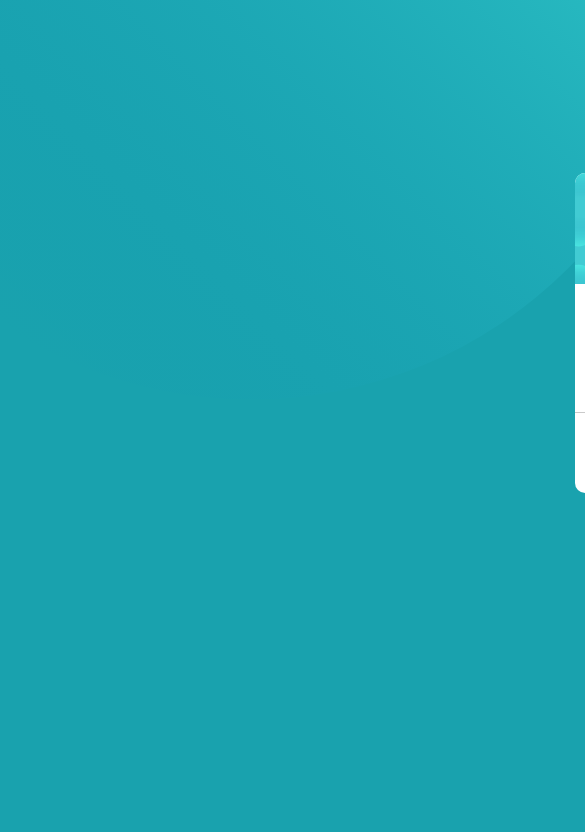
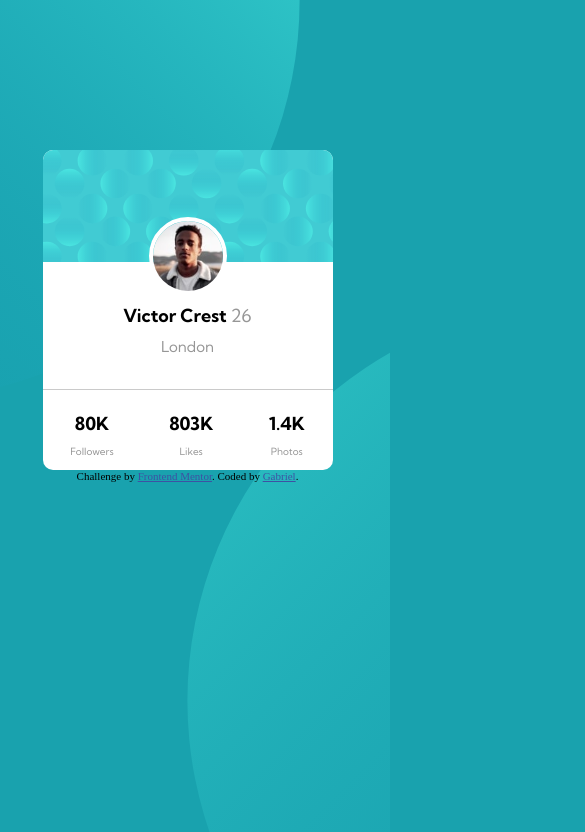
Before and after one commit to Gabrieldrc/FrontEndPractice01, a plain HTML site: page index.html in a window 390 px wide. Shown: the top 832 px of the page, 585 px wide, since content can reach past the window. Drawn offline with Linux system fonts and the light colour scheme.

Commit message:
media query

```diff
--- a/css/style.css
+++ b/css/style.css
@@ -1,5 +1,5 @@
 body {
-  width: 1440px;
+  width: 1420px;
   height: 100%;
   background-color: hsl(185, 75%, 39%);
   background-image: url(../images/bg-pattern-top.svg), url(../images/bg-pattern-bottom.svg);
@@ -10,6 +10,11 @@ body {
   padding: 0px;
 }
 
+.main_container {
+  margin: 10% auto;
+  width: fit-content;
+}
+
 .perfil_box {
   display: flex;
   flex-direction: column;
@@ -17,7 +22,7 @@ body {
   height: 320px;
   border-radius: 10px;
   background-color: white;
-  margin: 12% auto 0px;
+  /* margin: 10% auto 0px; */
 }
 
 .background_image {
@@ -89,12 +94,22 @@ p {
 
 @media screen and (max-width: 500px) {
   body {
-
+    max-width: 375px;
+    background-position: -500px -400px, 187px 300px;
+    background-size: 800px, 800px;
+  }
+  .main_container {
+    margin: 40% auto;
   }
 }
 
 @media screen and (min-width: 1440px) {
   body {
-
+    width: 1440px;
+    background-position: -200px -500px, 720px 250px;
+    background-size: 900px, 900px;
+  }
+  .main_container {
+    margin: 10% auto;
   }
 }
--- a/index.html
+++ b/index.html
@@ -13,6 +13,7 @@
   <link rel="stylesheet" href="./css/style.css"/>
 </head>
 <body>
+  <div class="main_container">
     <div class="perfil_box">
       <div class="background_image"></div>
       <div class="personal_data">
@@ -41,5 +42,7 @@
       Challenge by <a href="https://www.frontendmentor.io?ref=challenge" target="_blank">Frontend Mentor</a>.
       Coded by <a href="https://github.com/Gabrieldrc/FrontEndPractice01.git">Gabriel</a>.
     </div>
+
+  </div>
 </body>
 </html>
```
Lines whose indentation alone changed are shown as unchanged.
